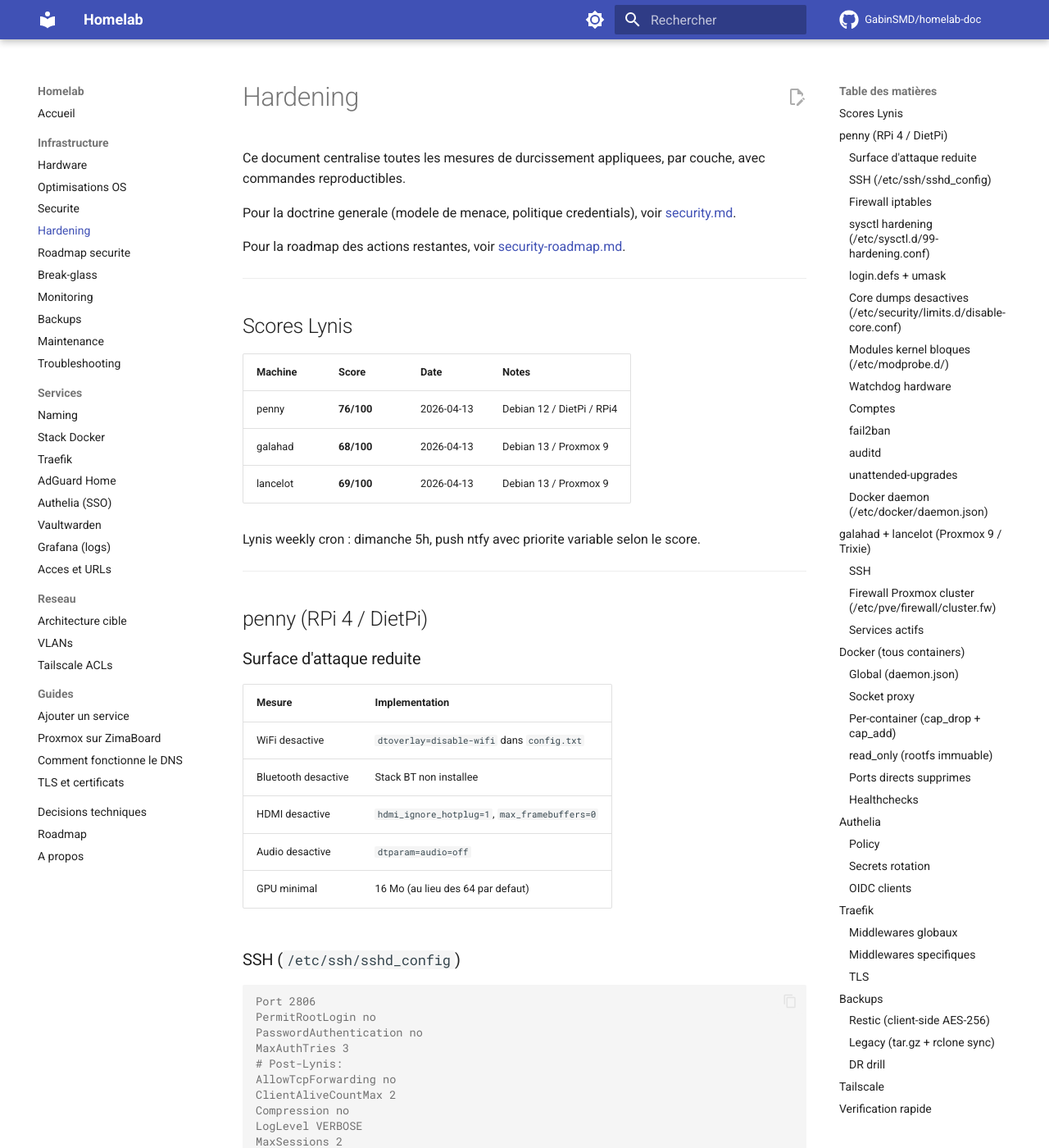
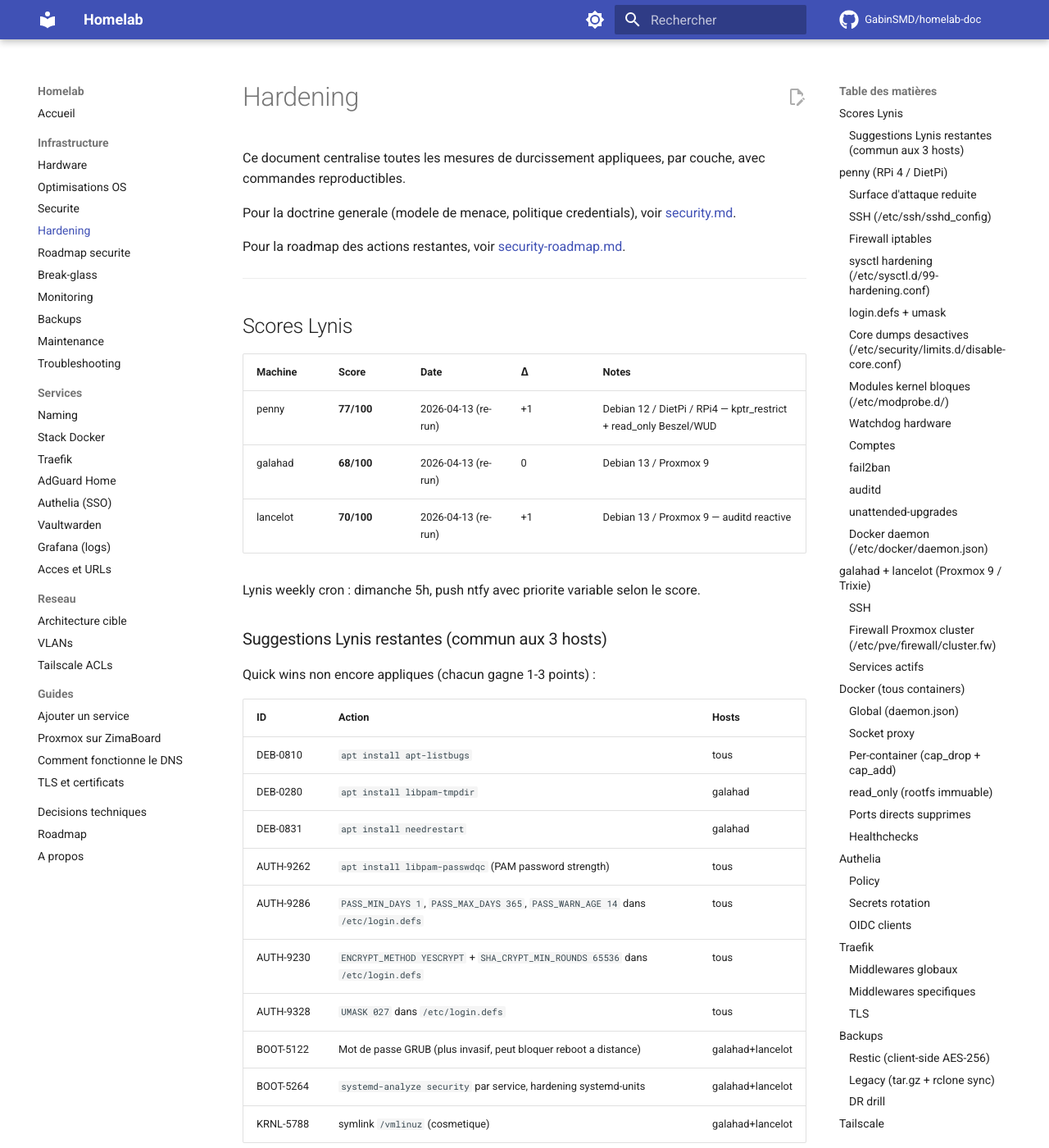
Before and after one commit to GabinSMD/homelab-doc, an MkDocs documentation site: the page built from docs/infrastructure/hardening.md, in a window 1280 px wide and 1400 px high. Shown: the whole window at 82% size. Built offline with MkDocs 1.6.1 and Material for MkDocs 9.7.7, drawn with Linux system fonts in a browser that asks for light colours; comment, search, counter and statistics services are not loaded.

Commit message:
docs: Lynis re-run scores + nouvelles suggestions a faire
Scores re-runs 2026-04-13 :
- penny  76 -> 77 (+1, kptr_restrict + read_only Beszel/WUD)
- galahad 68 -> 68 (= ; suggestions login.defs + apt installs restantes)
- lancelot 69 -> 70 (+1, auditd reactive)

Roadmap maj :
- P1 : Lynis quick wins (apt installs + login.defs) — gain estime +5-10 points
- P2 : ajout BOOT-5122 (GRUB password) + BOOT-5264 (systemd-units hardening)
- hardening.md : tableau detaille des suggestions Lynis restantes

```diff
--- a/docs/infrastructure/hardening.md
+++ b/docs/infrastructure/hardening.md
@@ -10,13 +10,30 @@ Pour la roadmap des actions restantes, voir [security-roadmap.md](security-roadm
 
 ## Scores Lynis
 
-| Machine | Score | Date | Notes |
-|---|---|---|---|
-| penny | **76/100** | 2026-04-13 | Debian 12 / DietPi / RPi4 |
-| galahad | **68/100** | 2026-04-13 | Debian 13 / Proxmox 9 |
-| lancelot | **69/100** | 2026-04-13 | Debian 13 / Proxmox 9 |
+| Machine | Score | Date | Δ | Notes |
+|---|---|---|---|---|
+| penny | **77/100** | 2026-04-13 (re-run) | +1 | Debian 12 / DietPi / RPi4 — kptr_restrict + read_only Beszel/WUD |
+| galahad | **68/100** | 2026-04-13 (re-run) | 0 | Debian 13 / Proxmox 9 |
+| lancelot | **70/100** | 2026-04-13 (re-run) | +1 | Debian 13 / Proxmox 9 — auditd reactive |
 
 Lynis weekly cron : dimanche 5h, push ntfy avec priorite variable selon le score.
+
+### Suggestions Lynis restantes (commun aux 3 hosts)
+
+Quick wins non encore appliques (chacun gagne 1-3 points) :
+
+| ID | Action | Hosts |
+|---|---|---|
+| DEB-0810 | `apt install apt-listbugs` | tous |
+| DEB-0280 | `apt install libpam-tmpdir` | galahad |
+| DEB-0831 | `apt install needrestart` | galahad |
+| AUTH-9262 | `apt install libpam-passwdqc` (PAM password strength) | tous |
+| AUTH-9286 | `PASS_MIN_DAYS 1`, `PASS_MAX_DAYS 365`, `PASS_WARN_AGE 14` dans `/etc/login.defs` | tous |
+| AUTH-9230 | `ENCRYPT_METHOD YESCRYPT` + `SHA_CRYPT_MIN_ROUNDS 65536` dans `/etc/login.defs` | tous |
+| AUTH-9328 | `UMASK 027` dans `/etc/login.defs` | tous |
+| BOOT-5122 | Mot de passe GRUB (plus invasif, peut bloquer reboot a distance) | galahad+lancelot |
+| BOOT-5264 | `systemd-analyze security` par service, hardening systemd-units | galahad+lancelot |
+| KRNL-5788 | symlink `/vmlinuz` (cosmetique) | galahad+lancelot |
 
 ---
 
```
Also changed, not shown: docs/infrastructure/security-roadmap.md (+31 -1 lines).
